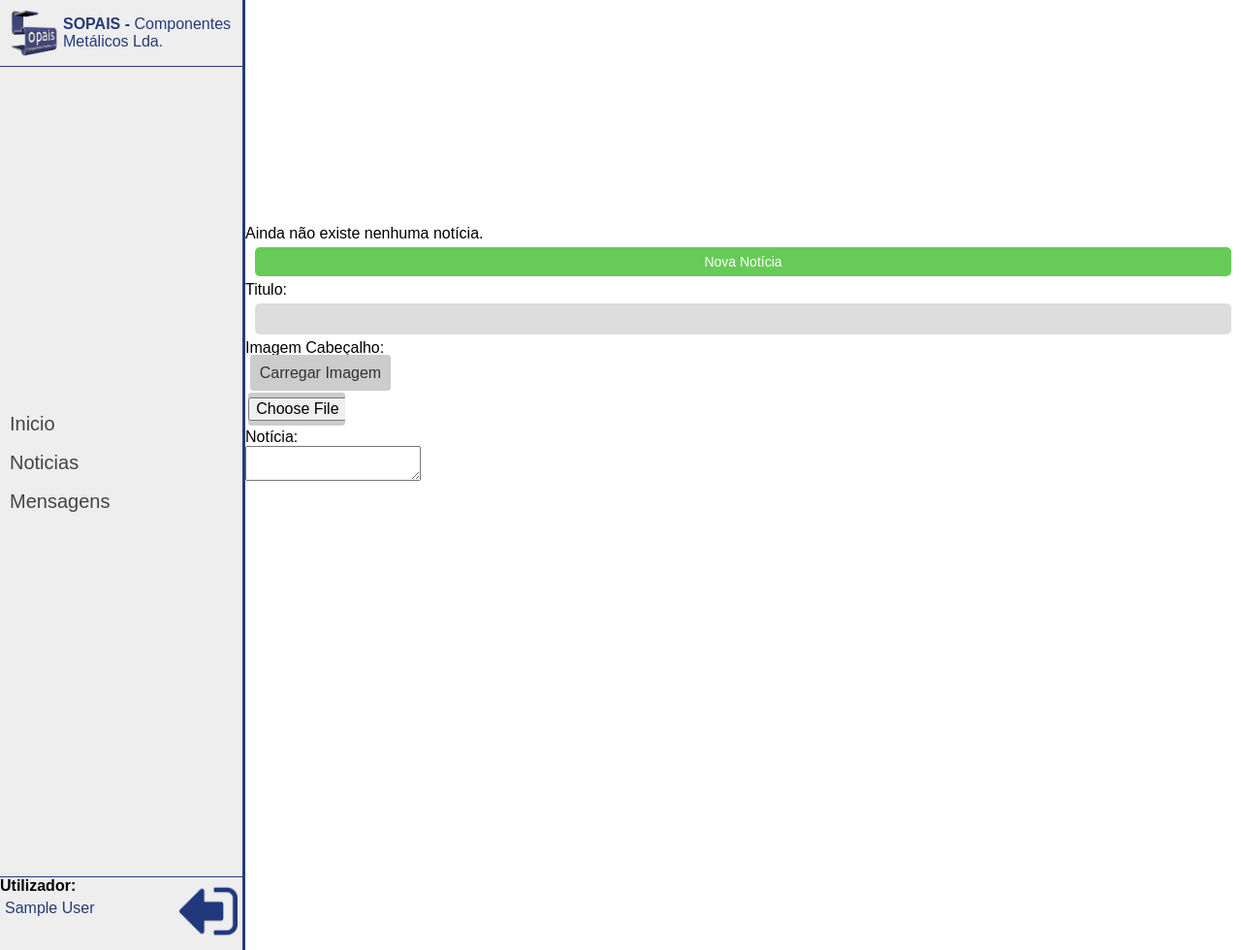
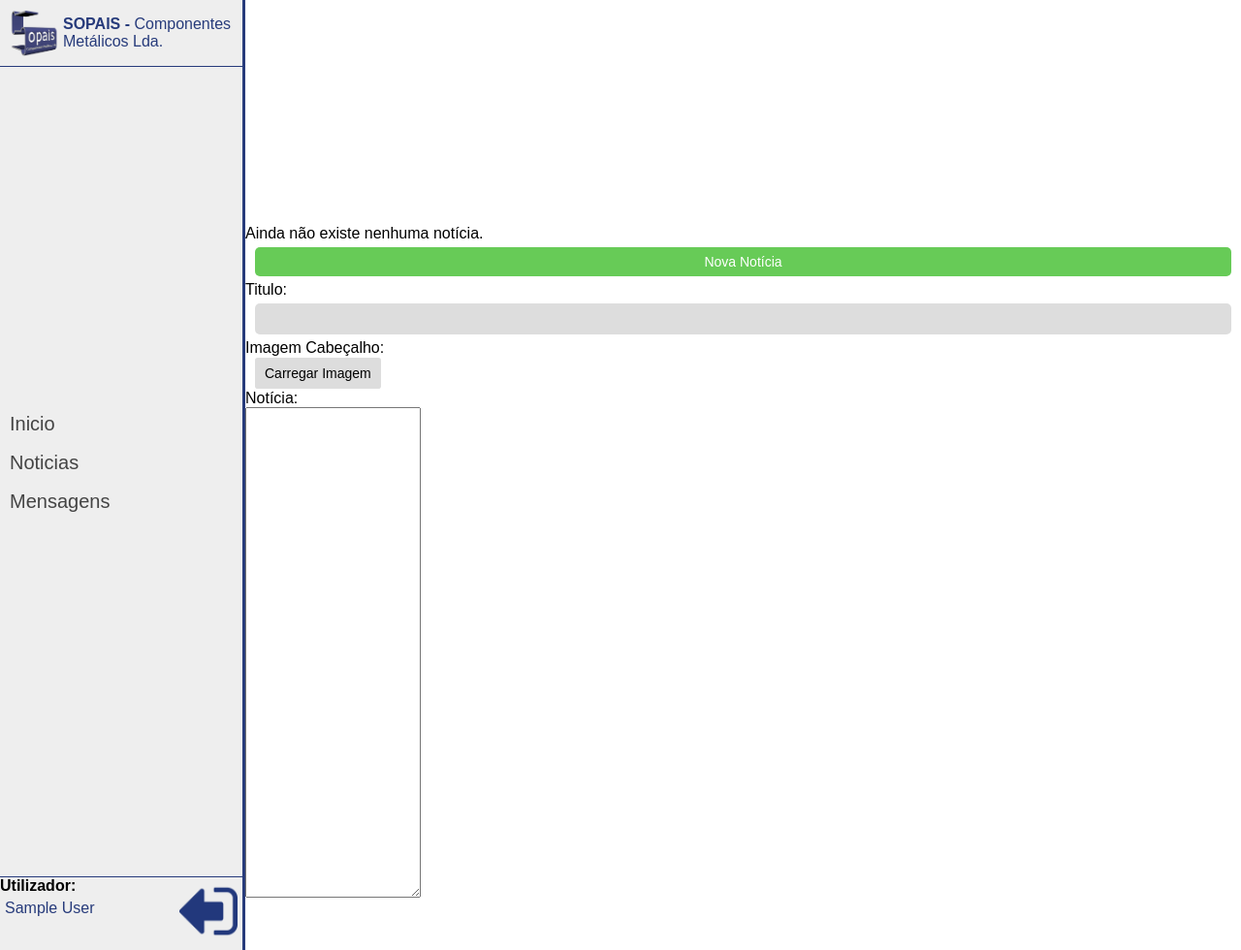
Before and after one commit to Muhdo/SopaisAdmin, a PHP site: page /noticias.php in a window 1280 px wide. Shown: the whole page at 97% size. Run offline with PHP 8.4, Linux system fonts and the light colour scheme; the visitor is signed in with stand-in values (Sample User, id 1); data that the repository does not hold is empty; some libraries are stand-ins or nearby versions.

Commit message:
selecionar imagem

```diff
--- a/css/noticias.css
+++ b/css/noticias.css
@@ -96,20 +96,19 @@ form input[type="text"] {
 }
 
 input[type="file"] {
-   display: block;
+   display: none;
    box-sizing: content-box;
    max-width: 300px;
    width: 100px;
-   margin: 0.2em;
+   margin: 5px 10px;
    padding: inherit;
    border: none;
    text-align: center;
    line-height: 34px;
    white-space: nowrap;
    border-radius: 0.2em;
-   font-size: 16px;
-   color: #333333;
-   background-color: #CCCCCC;
+   font-size: 14px;
+   background-color: #DDDDDD;
 	transition: background-color 0.3s;
 }
 
@@ -117,21 +116,20 @@ input[type="file"] {
    box-sizing: content-box;
    max-width: 300px;
    width: 100px;
-   margin: 0.3em;
-   padding: 10px;
+   margin: 5px 10px;
+   padding: 8px 10px;
    border: none;
    text-align: center;
    line-height: 34px;
    white-space: nowrap;
    border-radius: 0.2em;
-   font-size: 16px;
-   color: #333333;
-   background-color: #CCCCCC;
-   transition: background-color 0.3s;
+   font-size: 14px;
+   background-color: #DDDDDD;
+	transition: background-color 0.3s;
 }
 
 .form-filebutton:hover, .form-filebutton:focus {
-   background-color: #DDDDDD;
+   background-color: #CCCCCC;
    outline: none;
 	transition: background-color 0.3s;
 }
@@ -139,11 +137,11 @@ input[type="file"] {
 /* EDITOR DE TEXTO */
 
 form {
-   height: calc(100% - 296px);
+   margin-bottom: 50px;
 }
 
 #editor {
-   height: 100%;
+   height: 500px;
 }
 
 .tox-checklist > li:not(.tox-checklist--hidden) {
--- a/noticias.php
+++ b/noticias.php
@@ -79,8 +79,9 @@
                <input type="text" name="titulo">
             </p>
             <p>Imagem Cabeçalho:<br>
-               <label for="imagem" class="form-filebutton">Carregar Imagem</label>
-               <input type="file" id="imagem" name="imagem" accept="image/png, image/jpeg, image/JPEG, image/jpeg2000, image/jpg">
+               <label class="form-filebutton">Carregar Imagem
+                  <input type="file" id="imagem" name="imagem" accept="image/png, image/jpeg, image/JPEG, image/jpeg2000, image/jpg">
+               </label>
             </p>
             <p>Notícia:<br>
                <textarea id="editor" name="editor"></textarea>
@@ -92,8 +93,8 @@
       <script>
          tinymce.init({
             selector: '#editor',
-            plugins: "link linkchecker searchreplace pagebreak media image imagetools visualblocks preview fullscreen tinymcespellchecker emoticons table lists advlist help autosave save",
-            toolbar: "cut copy paste | undo redo | link pagebreak image | styleselect forecolor backcolor | bold italic underline strikethrough subscript superscript | alignleft aligncenter alignright alignjustify | table bullist numlist outdent indent | help restoredraft save",
+            plugins: "link linkchecker searchreplace media image imagetools visualblocks preview fullscreen tinymcespellchecker emoticons table lists advlist help autosave save",
+            toolbar: "cut copy paste | undo redo | link image | styleselect forecolor backcolor | bold italic underline strikethrough subscript superscript | alignleft aligncenter alignright alignjustify | table bullist numlist outdent indent | help restoredraft save",
             spellchecker_language: "pt_PT"
          });
       </script>
```
